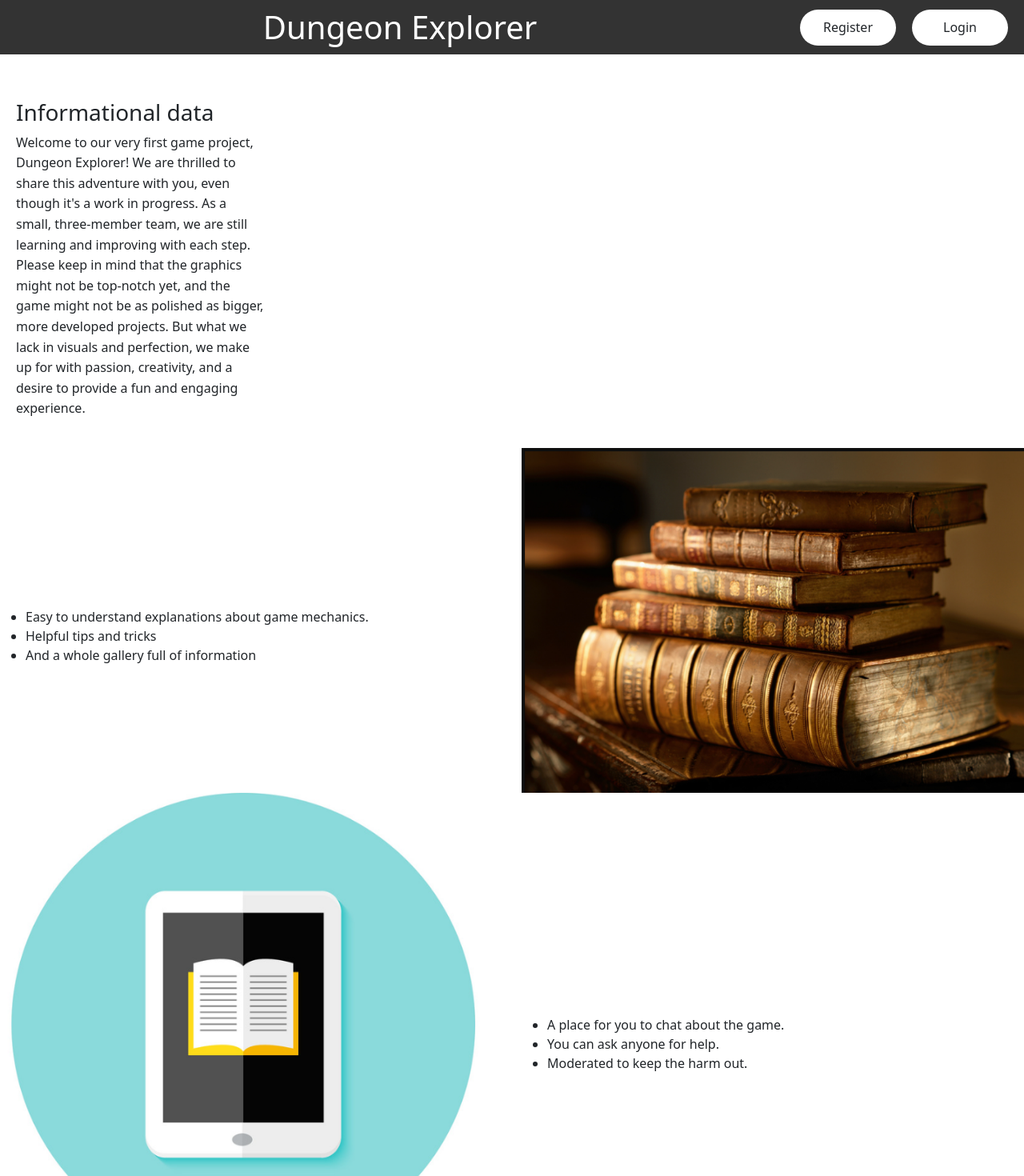
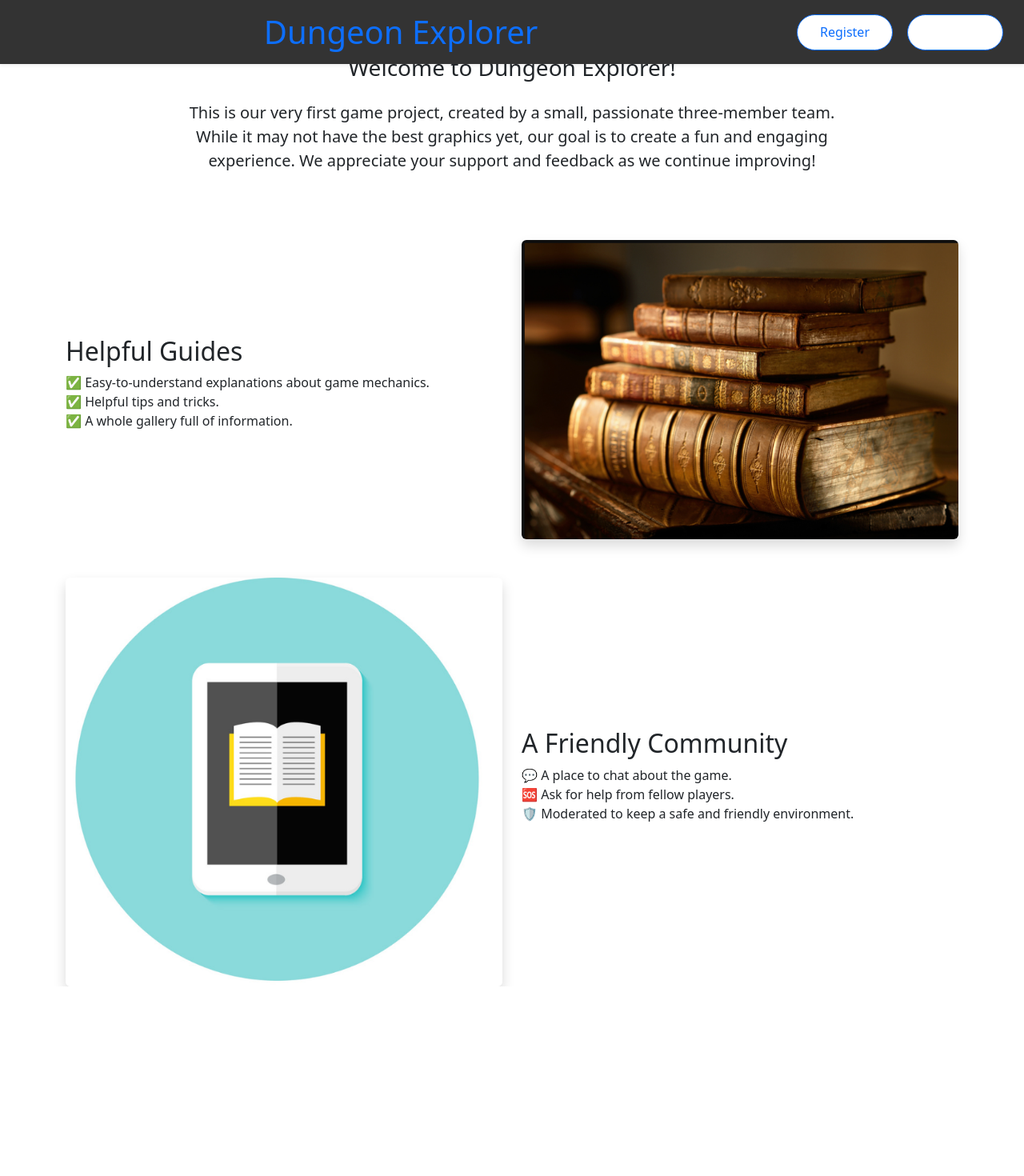
Before and after one commit to KTomi005/Web-main-4-, a React (Vite) app in the folder Web-main (4)/Web-main/frontend/: page / in a window 1280 px wide. Shown: the top 1470 px of the page at 80% size. After the commit the page ends 1233 px from the top, so only its background shows below. Built offline with nearby package versions, Linux system fonts and the light colour scheme.

Commit message:
KezdőLap munka elkezdése

```diff
--- a/Web-main (4)/Web-main/frontend/src/KezdoLap/KezdoLap.jsx
+++ b/Web-main (4)/Web-main/frontend/src/KezdoLap/KezdoLap.jsx
@@ -1,58 +1,59 @@
-import React, { useState } from 'react';
+import React from 'react';
 import { useNavigate } from 'react-router-dom';
 import '../css/KezdoLap.css';
-import '../../node_modules/bootstrap/dist/css/bootstrap.min.css'
+import 'bootstrap/dist/css/bootstrap.min.css';
 
 const KezdoLap = () => {
     const navigate = useNavigate();
 
     return (
-        <div className="kezdo-lap">
-            <div className="topnav">
-                <h1>Dungeon Explorer</h1>
-                <button className="btn" onClick={() => navigate('/Register')}>Register</button>
-                <button className="btn" onClick={() => navigate('/login')}>Login</button>
-            </div>
-            <br />
-            <div className="Informational">
-                <h3>Informational data</h3>
-                <div className="info-block col-md-3">
-                <p>Welcome to our very first game project, Dungeon Explorer! We are thrilled to share this adventure with you, even though it's a work in progress. As a small, three-member team, we are still learning and improving with each step. Please keep in mind that the graphics might not be top-notch yet, and the game might not be as polished as bigger, more developed projects. But what we lack in visuals and perfection, we make up for with passion, creativity, and a desire to provide a fun and engaging experience.</p>
-            </div>
-        </div>
-        <div class="row align-items-center">
+        <div className="kezdo-lap container">
+            {/* Navigációs sáv */}
+            <header className="topnav d-flex justify-content-between align-items-center p-3 shadow-sm">
+                <h1 className="text-primary">Dungeon Explorer</h1>
+                <div>
+                    <button className="btn btn-outline-primary me-2" onClick={() => navigate('/Register')}>Register</button>
+                    <button className="btn btn-primary" onClick={() => navigate('/login')}>Login</button>
+                </div>
+            </header>
 
-      <div class="col-md-6">
-        <h1>Helpful guides</h1>
-        <ul>
-          <li>Easy to understand explanations about game mechanics.</li>
-          <li>Helpful tips and tricks</li>
-          <li>And a whole gallery full of information</li>
-        </ul>
-      </div>
+            {/* Információs szekció */}
+            <section className="Informational text-center my-5">
+                <h3 className="mb-4">Welcome to Dungeon Explorer!</h3>
+                <p className="lead mx-auto w-75">
+                    This is our very first game project, created by a small, passionate three-member team. While it may not have the best graphics yet,
+                    our goal is to create a fun and engaging experience. We appreciate your support and feedback as we continue improving!
+                </p>
+            </section>
 
+            {/* Segítség és közösség szekciók */}
+            <section className="row align-items-center mb-5">
+                <div className="col-md-6">
+                    <h2>Helpful Guides</h2>
+                    <ul className="list-unstyled">
+                        <li>✅ Easy-to-understand explanations about game mechanics.</li>
+                        <li>✅ Helpful tips and tricks.</li>
+                        <li>✅ A whole gallery full of information.</li>
+                    </ul>
+                </div>
+                <div className="col-md-6 text-center">
+                    <img src="/oldbook.png" alt="Helpful Guides" className="img-fluid rounded shadow" />
+                </div>
+            </section>
 
-      <div class="col-md-6 text-center">
-        <img src="/oldbook.png" alt="Helpful Guides" id="guides" class="img-fluid"></img>
-      </div>
-    </div>
-
-    <div class="row align-items-center flex-row-reverse">
-
-      <div class="col-md-6">
-        <h1>A friendly community.</h1>
-        <ul>
-          <li>A place for you to chat about the game.</li>
-          <li>You can ask anyone for help.</li>
-          <li>Moderated to keep the harm out.</li>
-        </ul>
-      </div>
-
-
-      <div class="col-md-6 text-center">
-        <img src="/electonicbook.png" alt="Friendly Community" id="community" class="img-fluid"></img>
-      </div>
-    </div>
+            <section className="row align-items-center flex-row-reverse">
+                <div className="col-md-6">
+                    <h2>A Friendly Community</h2>
+                    <ul className="list-unstyled">
+                        <li>💬 A place to chat about the game.</li>
+                        <li>🆘 Ask for help from fellow players.</li>
+                        <li>🛡️ Moderated to keep a safe and friendly environment.</li>
+                    </ul>
+                </div>
+                <div className="col-md-6 text-center">
+                    <img src="/electonicbook.png" alt="Friendly Community" className="img-fluid rounded shadow" />
+                </div>
+            </section>
         </div>
     );
 };
```
Also changed, not shown: 2 other files (tests, documents, lock files or other folders).
